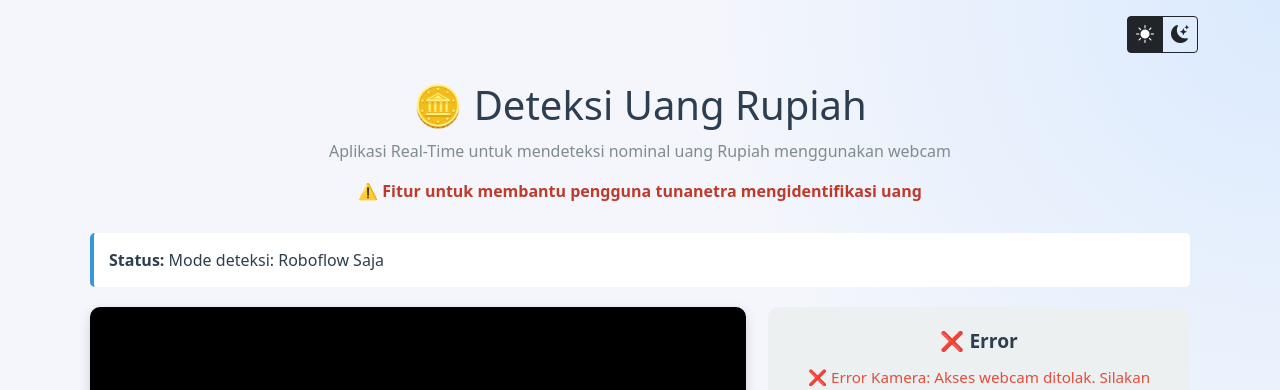
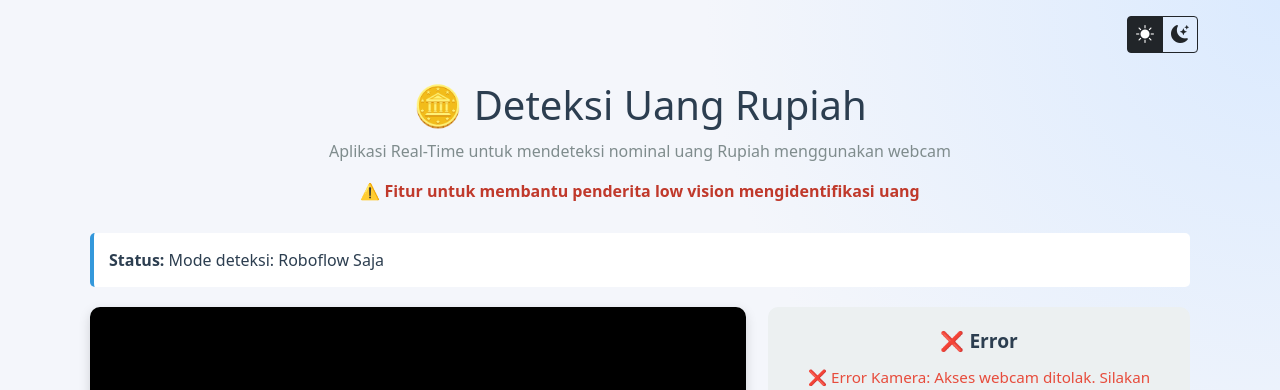
Before and after one commit to Trisn0802/Background_Remover, a Flask app: page /money-detector in a window 1280 px wide. Shown: the top 390 px of the page. Run offline with Flask 3, Linux system fonts and the light colour scheme; some libraries are stand-ins or nearby versions.

Commit message:
fix naming

```diff
--- a/templates/money_detector.html
+++ b/templates/money_detector.html
@@ -338,7 +338,7 @@
         <h1>🪙 Deteksi Uang Rupiah</h1>
         <p>Aplikasi Real-Time untuk mendeteksi nominal uang Rupiah menggunakan webcam</p>
         <p style="color: #c0392b; font-weight: bold; margin-top: 10px;">
-            ⚠️ Fitur untuk membantu pengguna tunanetra mengidentifikasi uang
+            ⚠️ Fitur untuk membantu penderita low vision mengidentifikasi uang
         </p>
     </div>
 
```
Also changed, not shown: 1 other file.
